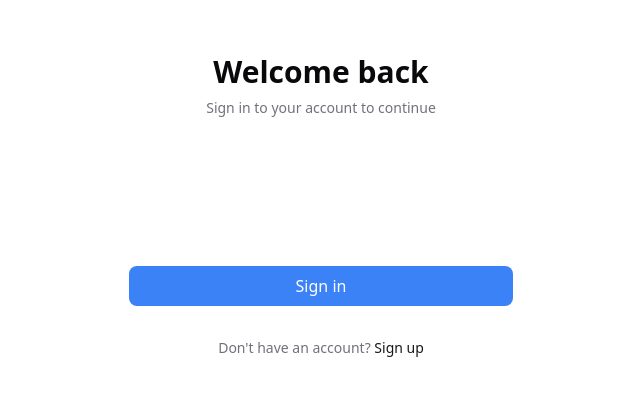
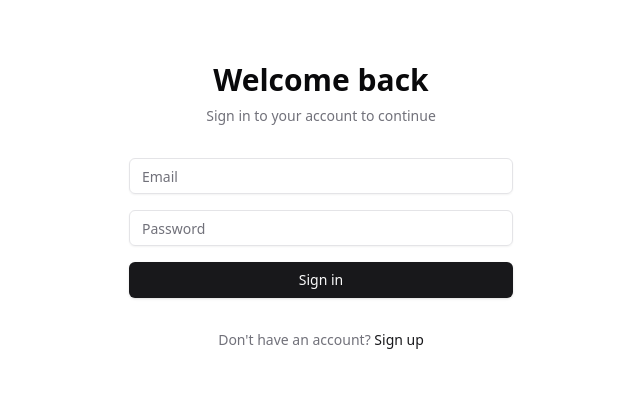
Before and after one commit to SstealzZ/StyleGuard, a React (Vite) app in the folder front/: page /login in a window 1280 px wide. Shown: the part 194-590 px from the top of the page, without its empty margins (319-959 px from the left). Built offline with nearby package versions, Linux system fonts and the light colour scheme; what @radix-ui/themes would draw is missing.

Commit message:
modify front/src/components/auth/LoginForm.tsx - Refactor login form to use custom Input and Button components, enhance error handling with API error extraction

```diff
--- a/front/src/components/auth/LoginForm.tsx
+++ b/front/src/components/auth/LoginForm.tsx
@@ -2,6 +2,9 @@ import { useState } from "react"
 import { useNavigate } from "react-router-dom"
 import { useTranslation } from "react-i18next"
 import { useAuthStore } from "@/stores/auth"
+import { Button } from "@/components/ui/button"
+import { Input } from "@/components/ui/input"
+import { extractApiError } from "@/services/api"
 
 /**
  * Login form component for user authentication
@@ -29,7 +32,8 @@ export function LoginForm() {
       await login(email, password)
       navigate("/")
     } catch (error) {
-      setError(t("invalidCredentials"))
+      const apiError = extractApiError(error)
+      setError(t(apiError.key) || t("invalidCredentials"))
     } finally {
       setIsLoading(false)
     }
@@ -38,37 +42,35 @@ export function LoginForm() {
   return (
     <form onSubmit={handleSubmit} className="space-y-4 w-full max-w-sm mx-auto">
       <div className="space-y-2">
-        <input
+        <Input
           id="email"
           name="email"
           type="email"
           placeholder={t("email")}
           required
           disabled={isLoading}
-          className="w-full px-4 py-2 bg-white/[0.08] border border-white/[0.08] rounded-lg focus:outline-none focus:ring-2 focus:ring-blue-500/50 text-white/90 placeholder-white/40"
         />
       </div>
       <div className="space-y-2">
-        <input
+        <Input
           id="password"
           name="password"
           type="password"
           placeholder={t("password")}
           required
           disabled={isLoading}
-          className="w-full px-4 py-2 bg-white/[0.08] border border-white/[0.08] rounded-lg focus:outline-none focus:ring-2 focus:ring-blue-500/50 text-white/90 placeholder-white/40"
         />
       </div>
       {error && (
-        <div className="text-sm text-red-500">{error}</div>
+        <div className="text-sm text-destructive">{error}</div>
       )}
-      <button
+      <Button
         type="submit"
+        className="w-full"
         disabled={isLoading}
-        className="w-full py-2 px-4 bg-blue-500 hover:bg-blue-600 text-white rounded-lg transition-colors disabled:opacity-50 disabled:cursor-not-allowed"
       >
         {isLoading ? t("loggingIn") : t("signIn")}
-      </button>
+      </Button>
     </form>
   )
 }
```
